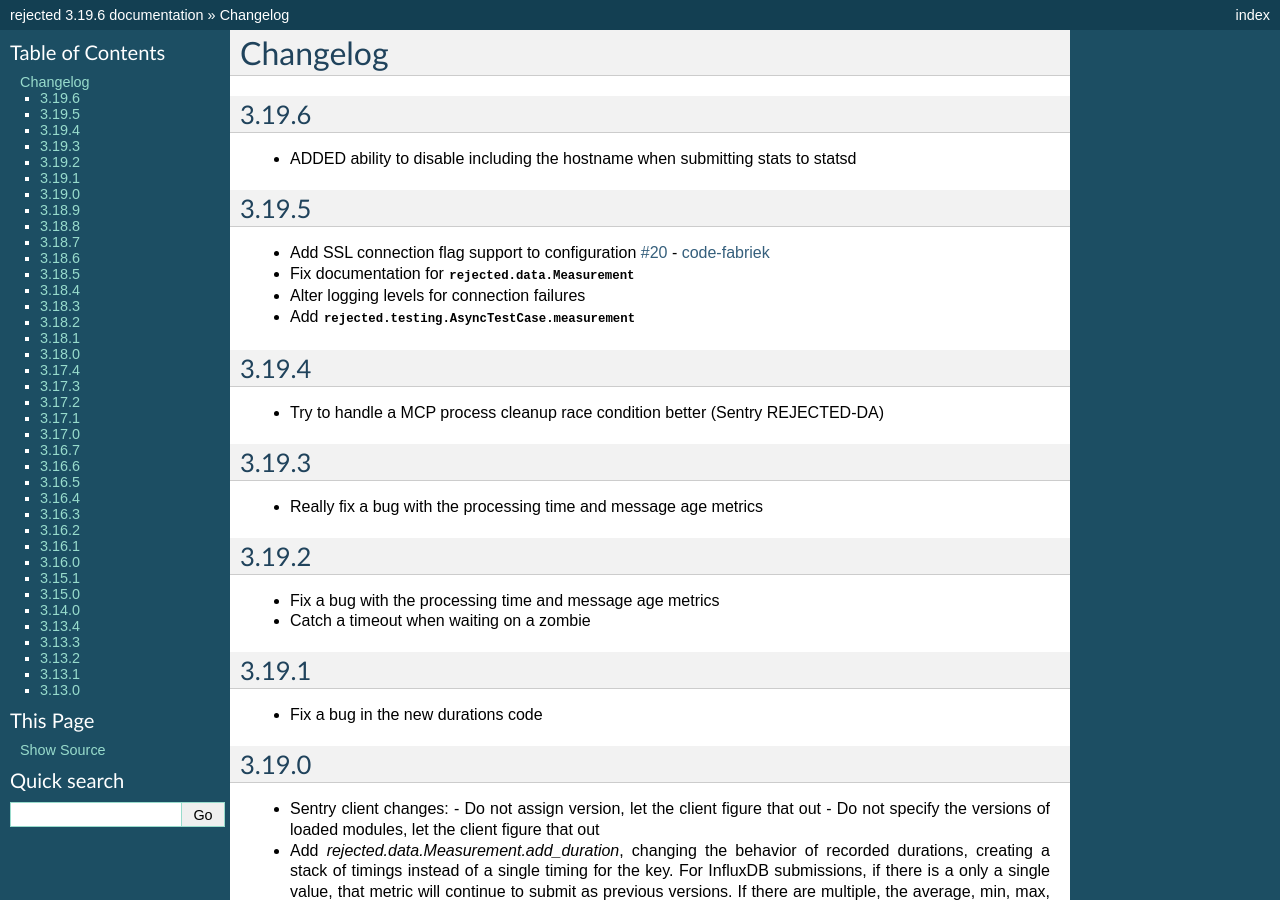
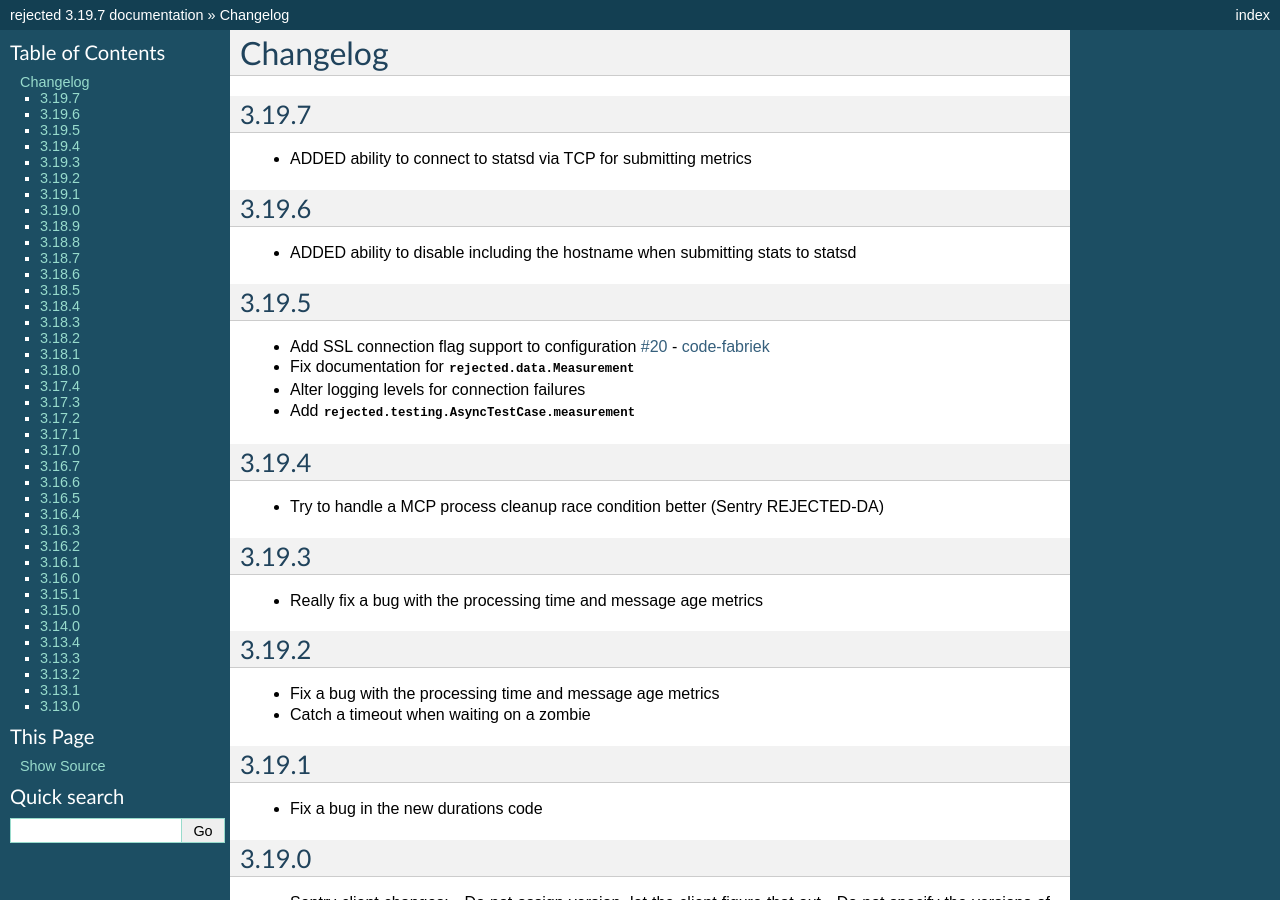
Before and after one commit to gmr/rejected, a Sphinx documentation site: the page built from docs/history.rst, in a window 1280 px wide and 900 px high. Built offline with Sphinx 7.4.7, drawn with Linux system fonts in a browser that asks for light colours; some of the changed text lies outside the part shown.

Commit message:
Prep for 3.19.7, add 3.6 to support matrix

```diff
--- a/docs/configuration.rst
+++ b/docs/configuration.rst
@@ -73,6 +73,8 @@ statsd
 |                | port             | The port of the statsd server. Default: ``8125`` (int)                 |
 +----------------+------------------+------------------------------------------------------------------------+
 |                | include_hostname | Include the hostname in the measurement path. Default: ``True`` (bool) |
++----------------+------------------+------------------------------------------------------------------------+
+|                | tcp              | Use TCP to connect to statsd (true/false). Default: ``false`` (str)    |
 +----------------+------------------+------------------------------------------------------------------------+
 
 Connections
--- a/docs/history.rst
+++ b/docs/history.rst
@@ -1,5 +1,10 @@
 Changelog
 =========
+
+3.19.7
+------
+
+- ADDED ability to connect to statsd via TCP for submitting metrics
 
 3.19.6
 ------
--- a/rejected/__init__.py
+++ b/rejected/__init__.py
@@ -18,7 +18,7 @@ from rejected.consumer import ProcessingException
 
 __author__ = 'Gavin M. Roy <gavinmroy@gmail.com>'
 __since__ = '2009-09-10'
-__version__ = '3.19.6'
+__version__ = '3.19.7'
 
 __all__ = [
     'Consumer',
--- a/setup.py
+++ b/setup.py
@@ -1,7 +1,7 @@
 from setuptools import setup
 
 setup(name='rejected',
-      version='3.19.6',
+      version='3.19.7',
       description='Rejected is a Python RabbitMQ Consumer Framework and '
                   'Controller Daemon',
       long_description=open('README.rst').read(),
@@ -13,6 +13,7 @@ setup(name='rejected',
           'Programming Language :: Python :: 3',
           'Programming Language :: Python :: 3.4',
           'Programming Language :: Python :: 3.5',
+          'Programming Language :: Python :: 3.6',
           'Programming Language :: Python :: Implementation :: CPython',
           'Programming Language :: Python :: Implementation :: PyPy',
           'License :: OSI Approved :: BSD License'
```
Also changed, not shown: CHANGELOG.md (+4 -0 lines), .travis.yml.
